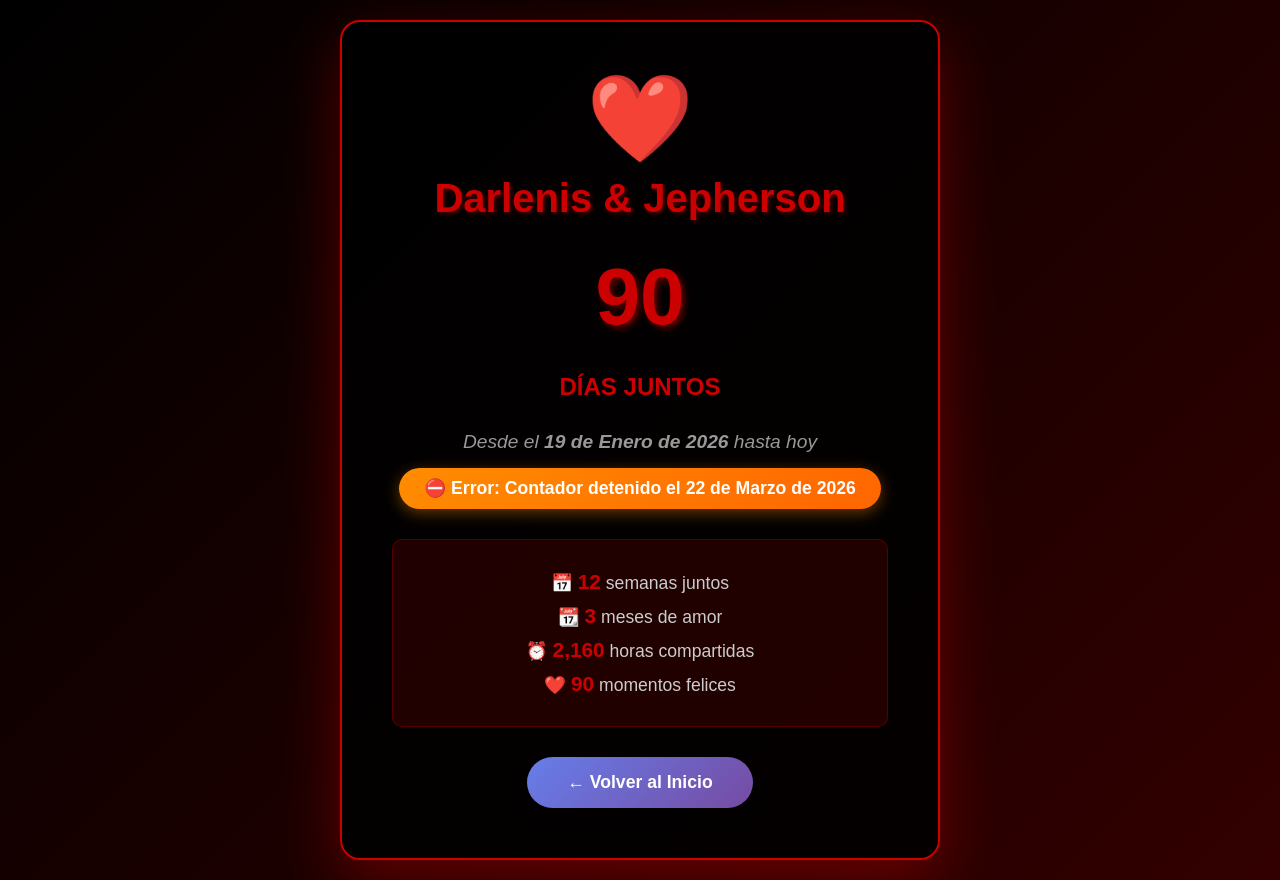
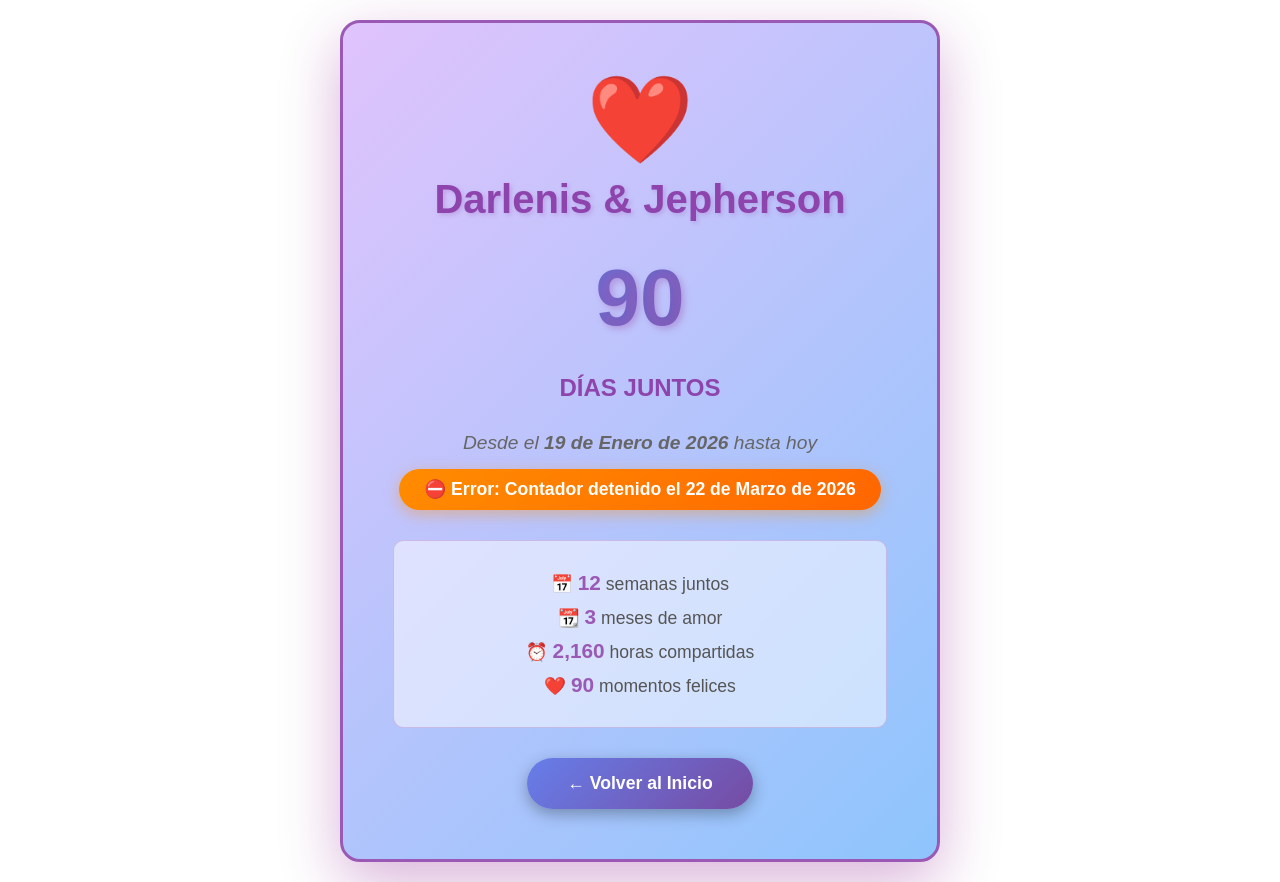
Before and after one commit to jephersonRD/My-chichi, a plain HTML site: page contador-dias.html in a window 1280 px wide. Drawn offline with Linux system fonts and the light colour scheme.

Commit message:
Cambiado fondo a blanco y LED a morado/violeta

```diff
--- a/contador-dias.html
+++ b/contador-dias.html
@@ -13,7 +13,7 @@
 
         body {
             font-family: 'Arial', sans-serif;
-            background: linear-gradient(135deg, #000 0%, #1a0000 50%, #330000 100%);
+            background: #ffffff;
             min-height: 100vh;
             display: flex;
             justify-content: center;
@@ -22,34 +22,38 @@
         }
 
         .container {
-            background: rgba(0, 0, 0, 0.9);
+            background: linear-gradient(135deg, #e0c3fc 0%, #8ec5fc 100%);
             padding: 50px;
             border-radius: 20px;
-            box-shadow: 0 20px 60px rgba(255, 0, 0, 0.3);
+            box-shadow: 0 20px 60px rgba(128, 0, 128, 0.3);
             text-align: center;
             max-width: 600px;
             width: 100%;
-            border: 2px solid #cc0000;
+            border: 3px solid #9b59b6;
         }
 
         h1 {
             font-size: 2.5rem;
-            color: #cc0000;
+            color: #8e44ad;
             margin-bottom: 20px;
-            text-shadow: 2px 2px 4px rgba(255, 0, 0, 0.3);
+            text-shadow: 2px 2px 4px rgba(155, 89, 182, 0.3);
         }
 
         .counter {
             font-size: 5rem;
             font-weight: bold;
-            color: #cc0000;
+            color: #9b59b6;
             margin: 30px 0;
-            text-shadow: 3px 3px 6px rgba(255, 0, 0, 0.4);
+            text-shadow: 3px 3px 6px rgba(155, 89, 182, 0.4);
+            background: linear-gradient(135deg, #667eea 0%, #764ba2 100%);
+            -webkit-background-clip: text;
+            -webkit-text-fill-color: transparent;
+            background-clip: text;
         }
 
         .label {
             font-size: 1.5rem;
-            color: #cc0000;
+            color: #8e44ad;
             margin-bottom: 20px;
             font-weight: bold;
             text-transform: uppercase;
@@ -57,7 +61,7 @@
 
         .date-info {
             font-size: 1.2rem;
-            color: #999;
+            color: #666;
             margin-top: 30px;
             font-style: italic;
         }
@@ -92,20 +96,20 @@
         .details {
             margin-top: 30px;
             padding: 20px;
-            background: rgba(204, 0, 0, 0.15);
+            background: rgba(255, 255, 255, 0.5);
             border-radius: 10px;
-            border: 1px solid rgba(204, 0, 0, 0.3);
+            border: 1px solid rgba(155, 89, 182, 0.3);
         }
 
         .detail-item {
             font-size: 1.1rem;
-            color: #ccc;
+            color: #555;
             margin: 10px 0;
         }
 
         .detail-number {
             font-weight: bold;
-            color: #cc0000;
+            color: #9b59b6;
             font-size: 1.3rem;
         }
 
```
